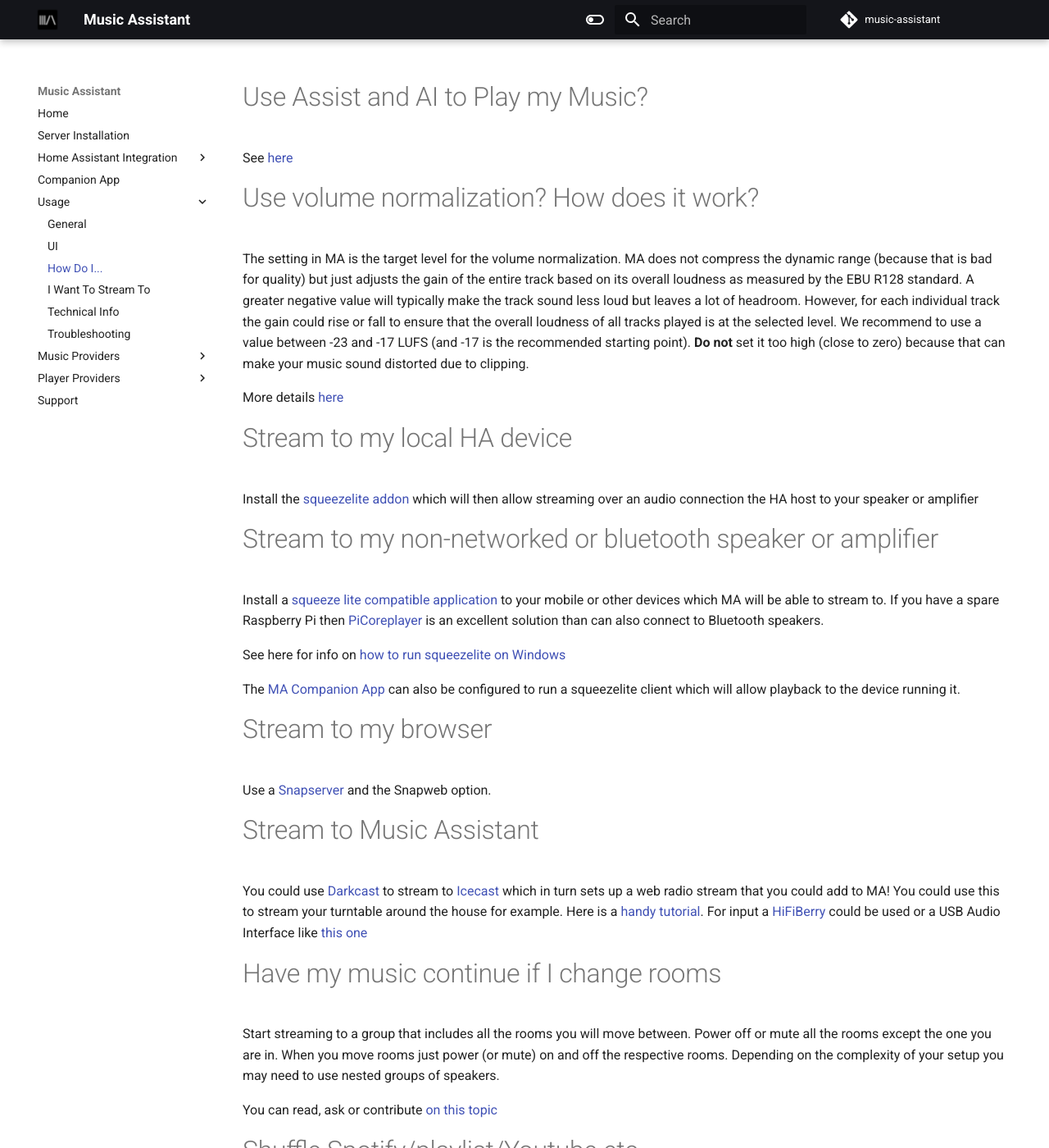
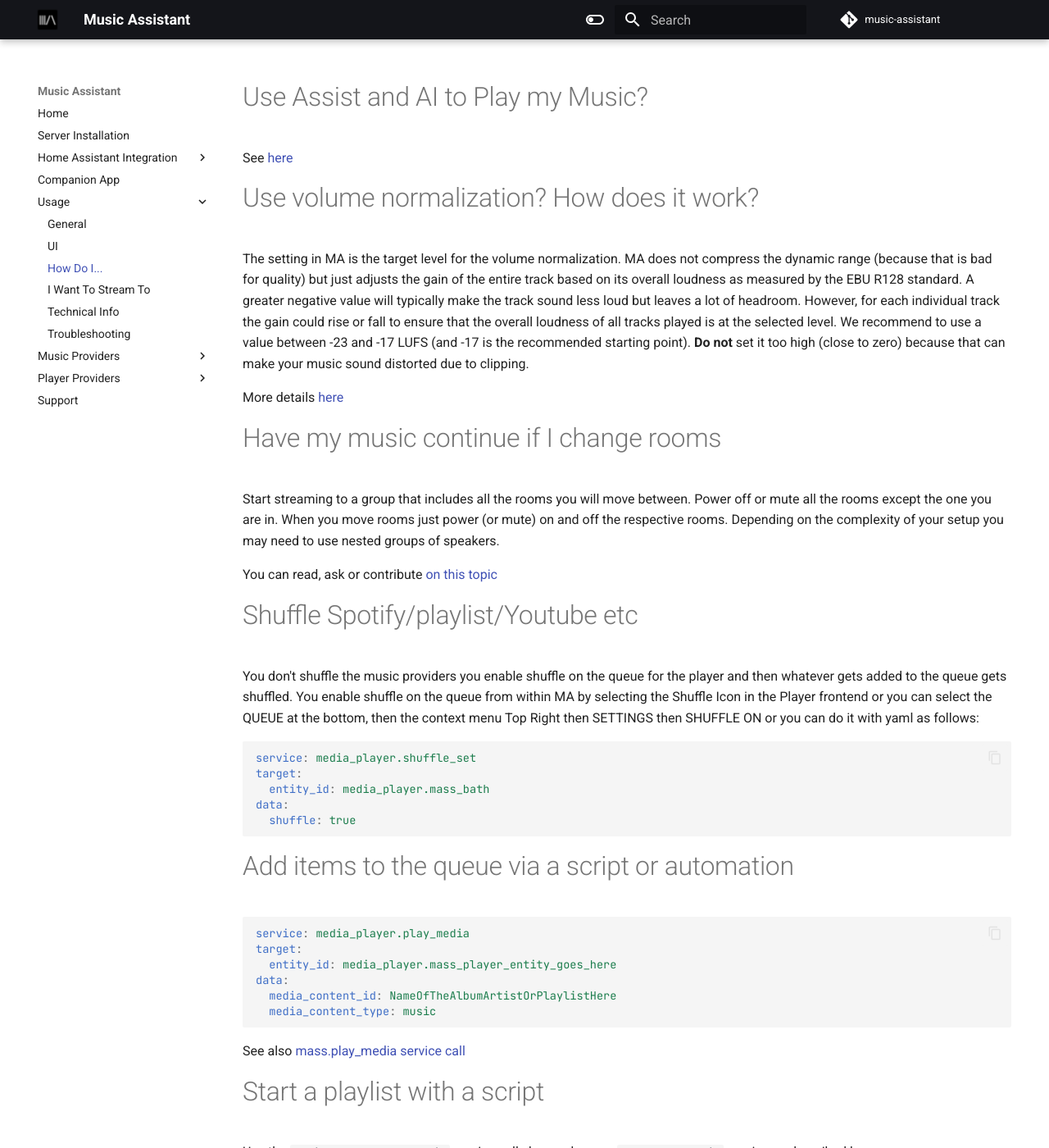
Before and after one commit to pwbriggs/music-assistant.github.io, an MkDocs documentation site: the page built from docs/faq/how-to.md, in a window 1280 px wide and 1400 px high. Shown: the whole window at 82% size. Built offline with MkDocs 1.6.1 and Material for MkDocs 9.7.7, drawn with Linux system fonts in a browser that asks for light colours; some of the changed text lies outside the part shown.

Commit message:
Various improvements and split out streaming sections

````diff
--- a/docs/faq/how-to.md
+++ b/docs/faq/how-to.md
@@ -7,26 +7,6 @@
 The setting in MA is the target level for the volume normalization. MA does not compress the dynamic range (because that is bad for quality) but just adjusts the gain of the entire track based on its overall loudness as measured by the EBU R128 standard. A greater negative value will typically make the track sound less loud but leaves a lot of headroom. However, for each individual track the gain could rise or fall to ensure that the overall loudness of all tracks played is at the selected level. We recommend to use a value between -23 and -17 LUFS (and -17 is the recommended starting point). **Do not** set it too high (close to zero) because that can make your music sound distorted due to clipping.
 
 More details [here](normalization.md)
-
-# Stream to my local HA device
-
-Install the [squeezelite addon](https://github.com/pssc/ha-addon-squeezelite) which will then allow streaming over an audio connection the HA host to your speaker or amplifier
-
-# Stream to my non-networked or bluetooth speaker or amplifier
-
-Install a [squeeze lite compatible application](https://sourceforge.net/projects/lmsclients/files/squeezelite/) to your mobile or other devices which MA will be able to stream to. If you have a spare Raspberry Pi then [PiCoreplayer](https://www.picoreplayer.org) is an excellent solution than can also connect to Bluetooth speakers.
-
-See here for info on [how to run squeezelite on Windows](https://github.com/orgs/music-assistant/discussions/1123#discussioncomment-6652948)
-
-The [MA Companion App](../companion-app.md) can also be configured to run a squeezelite client which will allow playback to the device running it.
-
-# Stream to my browser
-
-Use a [Snapserver](../player-support/snapcast.md) and the Snapweb option.
-
-# Stream to Music Assistant
-
-You could use [Darkcast](http://www.darkice.org/) to stream to [Icecast](https://www.icecast.org/) which in turn sets up a web radio stream that you could add to MA! You could use this to stream your turntable around the house for example. Here is a [handy tutorial](https://maker.pro/raspberry-pi/projects/how-to-build-an-internet-radio-station-with-raspberry-pi-darkice-and-icecast). For input a [HiFiBerry](https://www.hifiberry.com/docs/hardware/comparison-of-hifiberry-cards-for-audio-recording/) could be used or a USB Audio Interface like [this one](https://www.behringer.com/product.html?modelCode=P0484)
 
 # Have my music continue if I change rooms
 
@@ -56,7 +36,7 @@
   media_content_type: music
 ```
 
-See also how to use the mass.play_media service call
+See also [mass.play_media service call](./massplaymedia.md)
 
 # Start a playlist with a script
 
@@ -108,7 +88,24 @@
 
 # Stop the music after a period of time aka Sleep Timer
 
-See here: https://github.com/music-assistant/hass-music-assistant/discussions/830
+``` yaml
+sequence:
+  - wait_for_trigger:
+      - platform: state
+        entity_id:
+          - media_player.mass_all_rooms
+        attribute: media_title
+    continue_on_timeout: false
+  - service: media_player.turn_off
+    data: {}
+    target:
+      entity_id:
+        - media_player.mass_all_rooms
+mode: single
+alias: Stop after current track
+```
+
+Thanks to [AAsikki](https://github.com/Aasikki) who showed us [here](https://github.com/orgs/music-assistant/discussions/830#discussioncomment-3355921)
 
 # Use MA with Mopidy
 
````
Also changed, not shown: other parts of docs/faq/how-to.md (+1 -1 lines).
